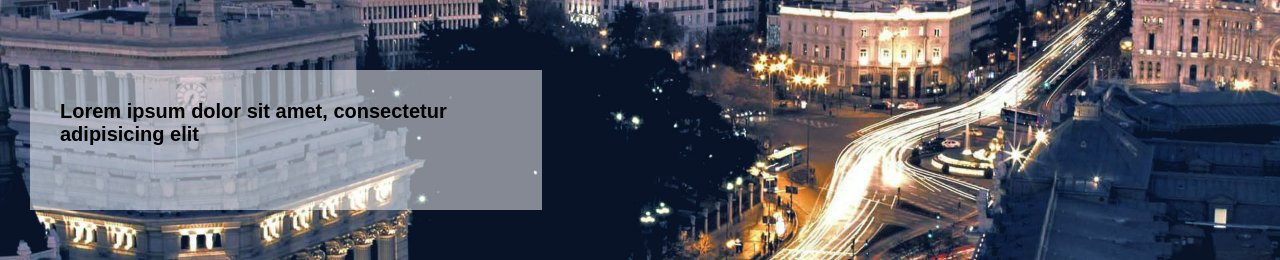
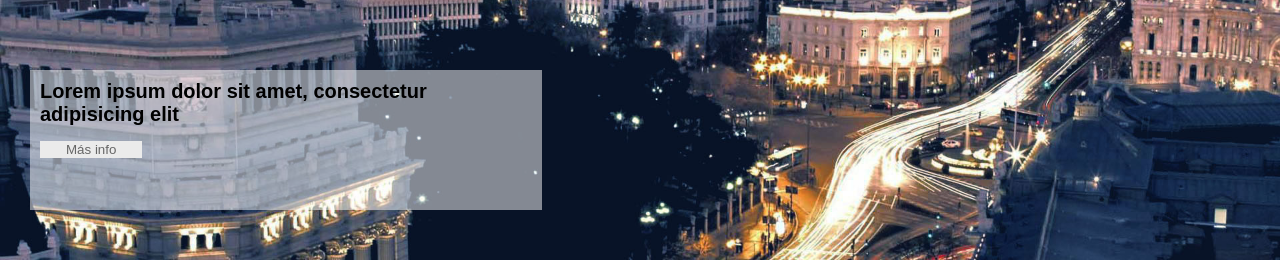
Before and after one commit to MoniAguado/urbanData, a React (Create React App) app: page / in a window 1280 px wide. Shown: the part 167-427 px from the top of the page. Built offline with nearby package versions, Linux system fonts and the light colour scheme.

Commit message:
cover button

```diff
--- a/src/components/Cover.js
+++ b/src/components/Cover.js
@@ -9,6 +9,7 @@ class Cover extends React.Component{
 					<img src={madridCover} className="cover__photo" alt="cover"></img>
 					<div className="title-block">
 						<h2 className="cover__title">Lorem ipsum dolor sit amet, consectetur adipisicing elit</h2>
+						<button className="cover__button">Más info</button>
 					</div>
 				</div>
 			</section>
--- a/src/scss/components/_cover.scss
+++ b/src/scss/components/_cover.scss
@@ -15,13 +15,28 @@
 	width: 40%;
 	background-color: rgba(255, 255, 255, 0.5);
 	margin-left: 30px;
-	margin-top: 200px;;
+	margin-top: 200px;
+	display: flex;
+	flex-direction: column;
 }
 
 .cover__title {
 	font-family: sans-serif;
 	font-size: 20px;
 	font-style: normal;
-	padding: 30px;
+	padding: 10px;
 	color: #000000;
 }
+
+.cover__button {
+	margin-top: 5px;
+	margin-bottom: 5px;
+	margin-left: 10px;
+	width: 20%;
+	color: #666666;
+	background-color: #ebebeb;
+	cursor: pointer;
+  display: inline-block;
+	border-style: none;
+	border: 1px solid transparent;
+}
--- a/src/scss/main.css
+++ b/src/scss/main.css
@@ -16,18 +16,28 @@
   width: 40%;
   background-color: rgba(255, 255, 255, 0.5);
   margin-left: 30px;
-  margin-top: 200px; }
+  margin-top: 200px;
+  display: flex;
+  flex-direction: column; }
 
 .cover__title {
   font-family: sans-serif;
   font-size: 20px;
   font-style: normal;
-  padding: 30px;
+  padding: 10px;
   color: #000000; }
 
-* {
-  margin: 0;
-  padding: 0; }
+.cover__button {
+  margin-top: 5px;
+  margin-bottom: 5px;
+  margin-left: 10px;
+  width: 20%;
+  color: #666666;
+  background-color: #ebebeb;
+  cursor: pointer;
+  display: inline-block;
+  border-style: none;
+  border: 1px solid transparent; }
 
 .indicators__title {
   font-size: 50px;
@@ -42,3 +52,7 @@
 
 .indicators__list--item-img {
   width: 100%; }
+
+* {
+  margin: 0;
+  padding: 0; }
```
